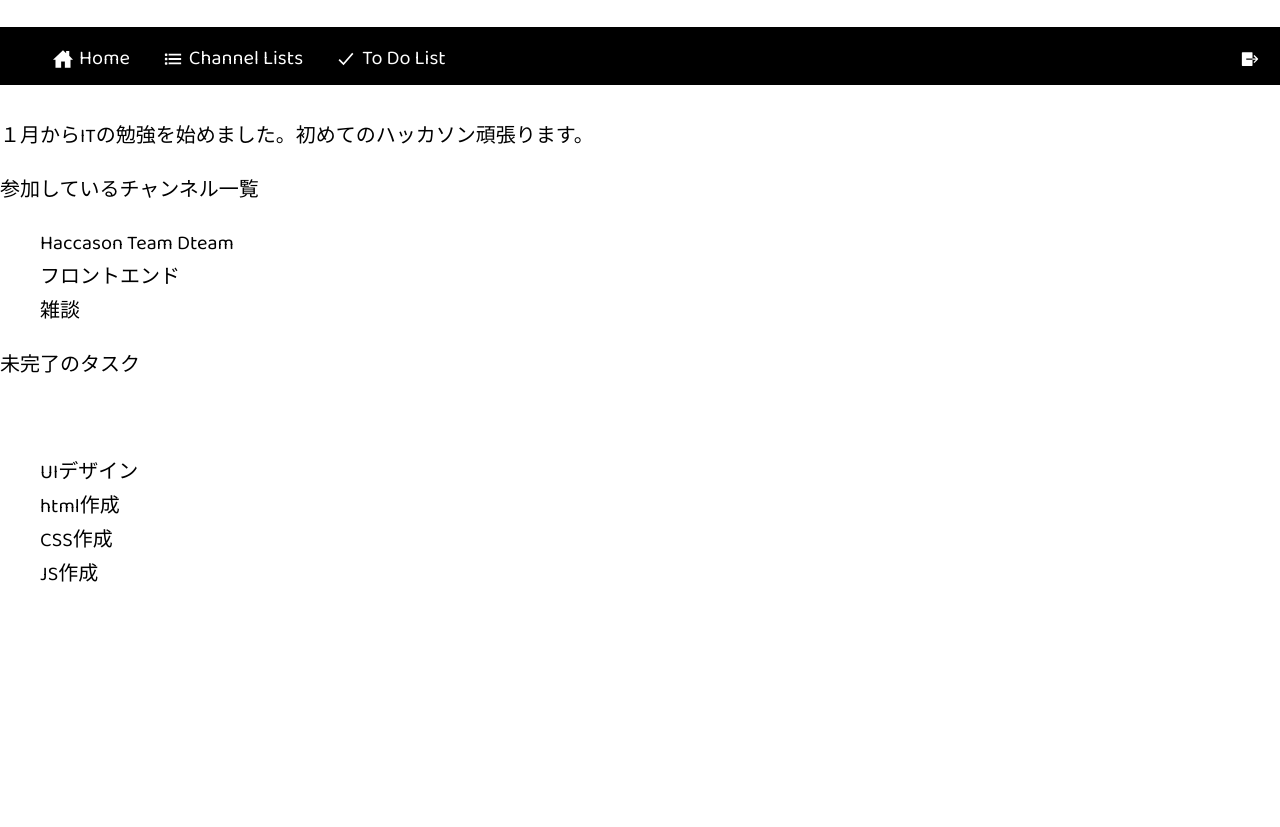
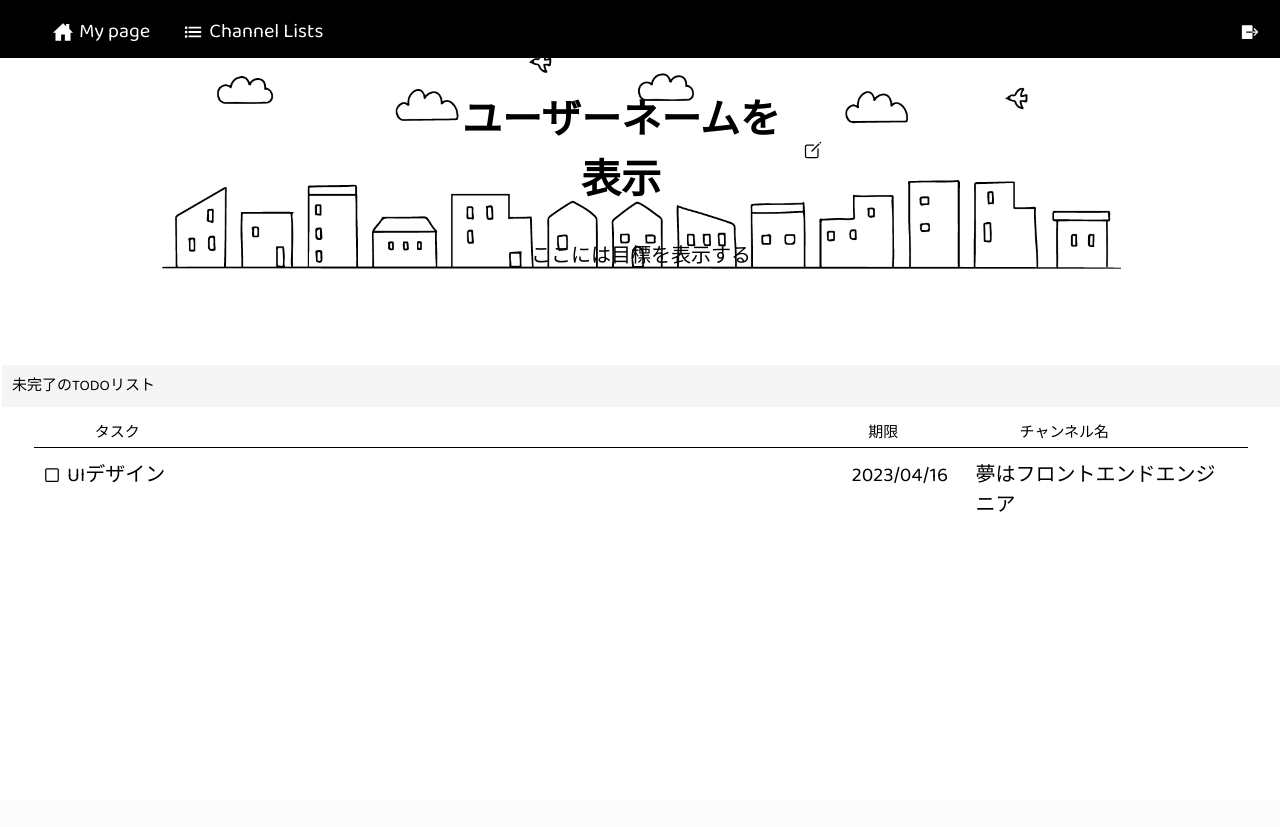
Before and after one commit to 2023hackathon-team-d/chatapp, a Flask app: template templates/mypage.html in a window 1280 px wide. After the commit the page ends 512 px from the top, so only its background shows below. Run offline with Flask 3, Linux system fonts and the light colour scheme; the template is opened without the code that fills it: most values are stand-ins (such as "Sample title", 1, 10 or a date in 2020); parts of the project's set-up code (start-up, migrations or seed data) failed here and were passed over.

Commit message:
myapgeとsidebarの変更

```diff
--- a/static/css/modal.css
+++ b/static/css/modal.css
@@ -87,6 +87,17 @@
   color:var(--kuro);
 }
 
+.mydream-form-input {
+  width: 70%;
+  background-color: transparent;
+  border-bottom: 1px solid lightgrey;
+  box-shadow: 0 10px 15px -12px var(--middle_pink);
+  margin-top: 8px;
+  margin-bottom: 20px;
+  padding-bottom: 10px;
+  color: var(--kuro);
+}
+
 @media screen and (max-width: 639px) {
   .modal-content {
     margin: 35% auto;
--- a/static/css/mypage.css
+++ b/static/css/mypage.css
@@ -21,77 +21,63 @@
   .selfinfo {
     padding-top: 5%;
     text-align: center;
-  }
-
-  .selfinfo h1 {
-    background-color: salmon;
-    padding: 0.25em;
-    width: 20%;
-    margin: 0.25em auto;
 
   }
 
-  .selfinfo a {
-    display: inline;
-    text-align: center center;
-    position: relative;
-    top: 3px;
-    left: 10px;
-    padding-right: 5px;
-    font-size: 25px;
+  .namaenoichi {
+    display:flex;
+    width: 30%;
+    margin: 0 auto;
   }
 
-  .mychannel {
-    display: block;
-    width: 80%;
-    height: 22%;
-    background-color: #F5F5F5;
-    position: center center;
-    margin: 150px auto;
-    margin-bottom: 10px;
+  .namaenoichi h1 {
+    flex-grow: 1;
   }
 
-  .mychannel p {
-    padding: 10px 10px 0px 10px;
-  }
+  .namaenoichi button {
+  background-color: transparent;
+  color: var(--kuro);
+  text-align: center;
+}
 
-  .mychannel ul{
-    background-color: #FFFFFF;
-    list-style-type: circle;
-    margin-left: 20px;
-    margin-right: 20px;
-  }
+.selfinfo p {
+  margin:0;
+  padding:3px;
+}
 
-  .mychannel ul li{
-    margin-bottom: 10px;
-    margin-top: 10px;
-  }
 
   .mytasku {
     display: block;
-    width: 80%;
+    width: 100%;
     height: 30%;
-    background-color: #F5F5F5;
     position: center center;
-    margin: 10px auto;
+    background-color: var(--snow);
+    margin-top: 7%;
   }
 
   .mytasku p {
-    padding: 10px 10px 0px 10px;
+    padding: 10px 10px 10px 10px;
     margin-bottom: 0px;
+    font-size: 15px;
+    background-color: var(--lightmouse);
   }
 
   .mytasku-midasi {
     padding: 10px 0px 0px 0px;
+    color: black;
+    border-bottom: 1px solid;
+    width:95%;
+    margin:0px auto;
   }
 
 
   .mytasku ul{
-    background-color: #FFFFFF;
+    background-color: var(--snow);
     list-style-type: none;
-    margin-left: 20px;
-    margin-right: 20px;
-    margin-top: 0px;
+    display: flex;
+    margin-top:3px;
+    margin-bottom:3px;
+
   }
 
   .mytasku ul li{
@@ -100,23 +86,25 @@
   }
 
   .taskuname {
-    padding-left: 50px;
+    padding-left:5%;
+    color: #000000;
+    font-size: 15px;
+    box-sizing: border-box;
   }
 
-  .start {
-    padding-left:500px;
+  .limit {
+    padding-left:60%;
+    color: #000000;
+    font-size: 15px;
+    box-sizing: border-box;
   }
 
-  .finish {
-    padding-left:100px;
-  }
-
-  .Assignee {
-    padding-left:100px;
-  }
 
   .projects {
-    padding-left: 100px;
+    padding-left:10%;
+    color: #000000;
+    font-size: 15px;
+    box-sizing: border-box;
   }
 
   .list-todo::before {
@@ -125,10 +113,28 @@
     height: 20px;                           /* 高さ指定 */
     display:  inline-block;                 /* インラインブロックにする */
     position:  relative;                    /* アイコンの位置を調整 */
-    top: 0px;                             /* アイコンの位置を調整 */
+    top: 3.5px;                             /* アイコンの位置を調整 */
     margin-right: 5px;                      /* 余白指定 */
     background-image:  url("../img/stop-outline.svg");  /* アイコン指定 */
     background-size:  contain;              /* アイコンの大きさ指定 */
     background-repeat:  no-repeat;          /* アイコンをリピートしないようにする */
     vertical-align: top;
   }
+
+  .list-todo {
+    width:65%;
+    display:inline-block;
+  }
+
+
+  .list-limit {
+    width:10%;
+    display:inline-block;
+    padding-left: 5px;
+  }
+
+  .list-channelname {
+    width:20%;
+    display:inline-block;
+    padding-left: 5px;
+  }
--- a/static/css/sidebar.css
+++ b/static/css/sidebar.css
@@ -10,7 +10,7 @@ body {
   height: 70px;
   width: 100%;
   text-align: center;
-  z-index: 20;
+  z-index: 200;
 }
 
 
--- a/static/css/styles.css
+++ b/static/css/styles.css
@@ -6,3 +6,4 @@
 @import "sidebar.css";
 @import "mobile-header.css";
 @import "modal.css";
+@import "mypage.css";
--- a/static/js/modal.js
+++ b/static/js/modal.js
@@ -14,6 +14,7 @@ const addChannelConfirmBtn = document.getElementById(
 const deleteChannelConfirmBtn = document.getElementById(
   "delete-channel-confirmation-btn"
 );
+
 
 // モーダルを開く
 // <button id="add-channel-btn">チャンネル追加</button>ボタンがクリックされた時
--- /dev/null
+++ b/static/js/mypagemodal.js
@@ -0,0 +1,26 @@
+const mydreamModal = document.getElementById("mydream-modal");
+const mydreamPageButtonClose = document.getElementById("mydream-page-close-btn");
+const mydreamConfirmBtn = document.getElementById("mydream-confirmation-btn");
+const mydreamBtn = document.getElementById("mydream-btn");
+
+
+//マイページのモーダルを開く
+mydreamBtn.addEventListener('click', modalOpen);
+function modalOpen() {
+  mydreamModal.style.display = 'block';
+}
+
+// マイページのモーダル内のバツ印がクリックされた時
+mydreamPageButtonClose.addEventListener('click', modalClose);
+function modalClose() {
+  mydreamModal.style.display = 'none';
+  }
+
+
+  // マイページのコンテンツ以外がクリックされた時
+addEventListener('click', outsideClose);
+function outsideClose(e) {
+  if (e.target == mydreamModal) {
+    modal.style.display = 'none';
+  }
+}
--- /dev/null
+++ b/templates/modal/mydream.html
@@ -0,0 +1,17 @@
+<div id="mydream-modal" class="modal">
+    <div class="modal-content">
+      <div class="modal-header">
+        <h5>叶えたい夢を設定</h5>
+        <span class="modalClose" id="mydream-page-close-btn">×</span>
+      </div>
+      <form class="modal-body" action="/" method="POST">
+        <input
+          type="text"
+          placeholder="my dream"
+          class="mydream-form-input"
+          name="mydream"
+        />
+        <button id="mydream-confirmation-btn">ADD</button>
+      </form>
+    </div>
+  </div>
--- a/templates/mypage.html
+++ b/templates/mypage.html
@@ -6,26 +6,21 @@
     <div class="mypageall">
         <div class="mypage-img">
             <div class="selfinfo">
-                <h1>Oonatsu<a><ion-icon name="create-outline"></ion-icon></a></h1>
-                <p>１月からITの勉強を始めました。初めてのハッカソン頑張ります。</p>
+                <div class="namaenoichi">
+                    <h1>ユーザーネームを表示</h1>
+                    <button id="mydream-btn"><ion-icon name="create-outline"></ion-icon></button>
+                </div>
+                <p>ここには目標を表示する</p>
+                {% include 'modal/mydream.html' %}
             </div>
-            <div class="mychannel">
-            <p>参加しているチャンネル一覧</p>
-            <ul>
-                <li>Haccason Team Dteam </li>
-                <li>フロントエンド</li>
-                <li>雑談</li>
-            </ul>
-            </div>
-            <di class="mytasku">
-            <p>未完了のタスク</p>
-                <div class="mytask-midasi"><a class="taskuname">Task name</a><a class="start">Start</a><a class="finish">Finish</a><a class="Assignee">Assignee</a><a class="projects">Projects</a></div>
-            <ul>
-                <li class="list-todo">UIデザイン </li>
-                <li class="list-todo">html作成</li>
-                <li class="list-todo">CSS作成</li>
-                <li class="list-todo">JS作成</li>
-            </ul>
+            <div class="mytasku">
+                <p>未完了のTODOリスト</p>
+                <div class="mytasku-midasi"><a class="taskuname">タスク</a><a class="limit">期限</a><a class="projects">チャンネル名</a></div>
+                <ul>
+                    <li class="list-todo">UIデザイン </li>
+                    <li class="list-limit">2023/04/16</li>
+                    <li class="list-channelname">夢はフロントエンドエンジニア</li>
+                </ul>
 
             </div>
         </div>
@@ -34,14 +29,6 @@
     {% block script %}
       <script type="text/javascript">
         const channels = JSON.parse('{{ channels|tojson }}')
-        const uid = JSON.parse('{{ uid|tojson }}');
       </script>
-      <script
-      src="{{url_for('static',filename='js/pagenation.js')}}"
-      type="text/javascript"
-      ></script>
-      <script
-      src="{{url_for('static',filename='js/modal.js')}}"
-      type="text/javascript"
-      ></script>
+      <script src="../static/js/mypagemodal.js"></script>
     {% endblock %}
--- a/templates/sidebar.html
+++ b/templates/sidebar.html
@@ -1,21 +1,15 @@
 <div class="navigation">
   <ul>
     <li class="list active">
-      <a href="{{ url_for('index') }}">
+      <a href="{{ url_for('mypage') }}">
         <span class="icon"><ion-icon name="home-sharp"></ion-icon></span>
-        <span class="title">Home</span>
+        <span class="title">My page</span>
       </a>
     </li>
     <li class="list active">
       <a href="{{ url_for('index') }}">
         <span class="icon"><ion-icon name="list-sharp"></ion-icon></span>
         <span class="title">Channel Lists</span>
-      </a>
-    </li>
-    <li class="list active">
-      <a href="{{ url_for('index') }}">
-        <span class="icon"><ion-icon name="checkmark-sharp"></ion-icon></span>
-        <span class="title">To Do List</span>
       </a>
     </li>
     <li class="list active logout">
```
